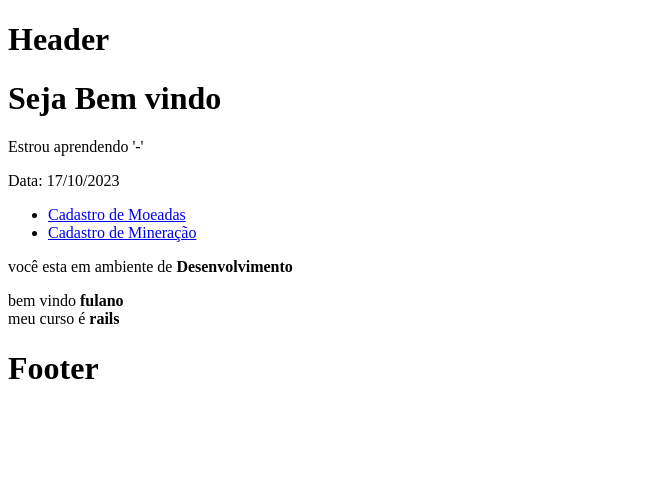
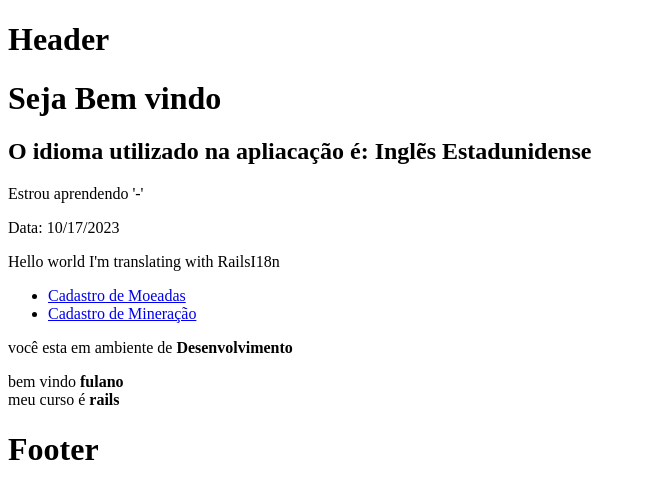
Before and after one commit to giovanne-aquino/ruby-2-crypto-wallet, a Rails app: page /inicio in a window 1280 px wide. Shown: the top 499 px of the page, without its empty margins (0-646 px from the left). Run offline with Rails 7, Linux system fonts and the light colour scheme; some libraries are stand-ins or nearby versions.

Commit message:
Use railsI18n

```diff
--- a/app/helpers/application_helper.rb
+++ b/app/helpers/application_helper.rb
@@ -1,2 +1,4 @@
 module ApplicationHelper
+
+
 end
--- a/app/views/welcome/index.html.erb
+++ b/app/views/welcome/index.html.erb
@@ -1,6 +1,13 @@
 <h1>Seja Bem vindo</h1>
+<h2> O idioma utilizado na apliacação é:<%= I18n.locale == :en ? " Inglẽs Estadunidense" : " Português brasileiro"%></h2>
+
 <p>Estrou aprendendo '-'</p>
-<p>Data: <%= Date.today.strftime("%d/%m/%Y")%></p>
+
+
+
+<p>Data: <%= I18n.locale == :en ? Date.today.strftime("%m/%d/%Y") : Date.today.strftime("%d/%m/%Y")%></p>
+
+<p><%= I18n.t('oi') %></p>
 
 <%= render "menu"%>
 
--- /dev/null
+++ b/config/initializers/locale.rb
@@ -0,0 +1,6 @@
+
+# Permitted locales available for the application
+I18n.available_locales = [:en, :"pt-BR"]
+
+# Set default locale to something other than :en
+I18n.default_locale = :en
--- a/config/locales/en.yml
+++ b/config/locales/en.yml
@@ -27,5 +27,9 @@
 #       "yes": yup
 #       enabled: "ON"
 
+
 en:
-  hello: "Hello world"
+  oi: "Hello world I'm translating with RailsI18n"
+
+pt-BR:
+  oi: "Olá mundo Estou traduzindo com RailsI18n"
```
Also changed, not shown: Gemfile.
